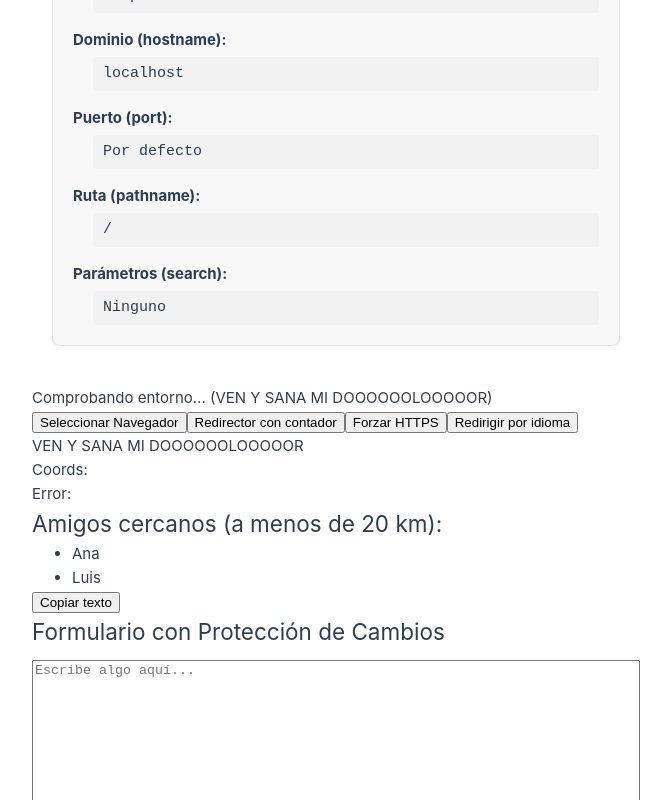
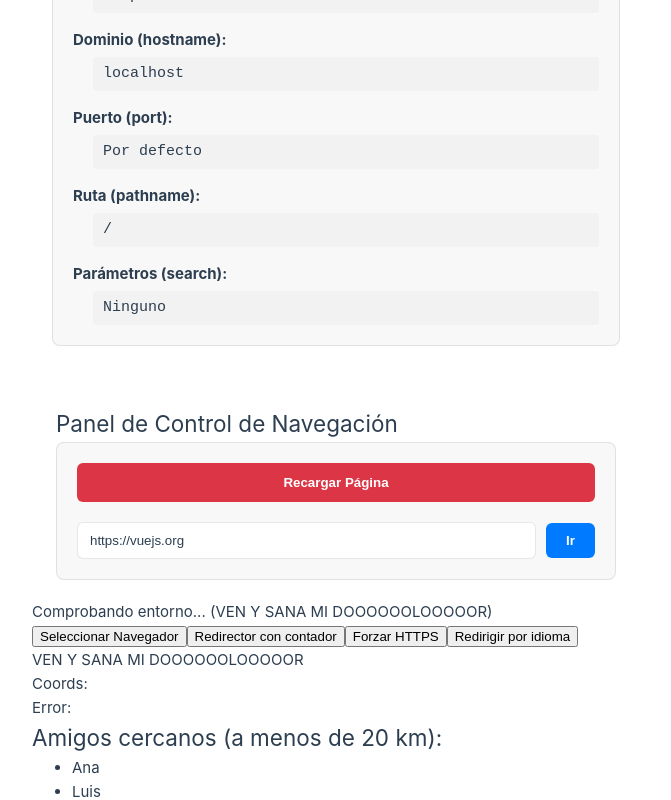
Before and after one commit to YMB06/DWECY-H, a Vue app in the folder Practica3/Practica3/: page / in a window 1280 px wide. Shown: the part 449-1249 px from the top of the page, without its empty margins (608-1279 px from the left). Built offline with nearby package versions, Linux system fonts and the light colour scheme; no server answers.

Commit message:
2.2 completado

```diff
--- a/Practica3/Practica3/src/App.vue
+++ b/Practica3/Practica3/src/App.vue
@@ -3,6 +3,7 @@ import WindowSizeDisplay from './components/Punto1/Punto1-1/WindowSizeDisplay.vu
 import ScrollToTopButton from './components/Punto1/Punto1-2/ScrollToTopButton.vue';
 import ScrollProgressBar from './components/Punto1/Punto1-3/ScrollProgressBar.vue'
 import UrlInspector from './components/Punto2/Punto2-1/UrlInspector.vue';
+import NavigationTools from './components/Punto2/Punto2-2/NavigationTools.vue';
 import SmartRedirector from './components/Punto2/Punto2-3/SmartRedirector.vue';
 import ProximityDetector from './components/Punto3/Punto3-3/ProximityDetector.vue';
 import CopyToClipboard from './components/Punto3/Punto3-4/CopyToClipboard.vue';
@@ -24,6 +25,7 @@ import CalendarEvent from './components/Punto7/Punto7-4/calendarEvent.vue';
     <ScrollToTopButton />
     <ScrollProgressBar />
     <UrlInspector />
+    <NavigationTools />
     <SmartRedirector />
     <ProximityDetector />
     <CopyToClipboard textToCopy="kirby" />
--- /dev/null
+++ b/Practica3/Practica3/src/components/Punto2/Punto2-2/NavigationTools.vue
@@ -0,0 +1,110 @@
+<template>
+  <div class="navigation-tools">
+    <h2>Panel de Control de Navegación</h2>
+
+    <div class="controls">
+      <button @click="reloadPage" class="reload-btn">
+        Recargar Página
+      </button>
+
+      <div class="url-navigation">
+        <input
+          type="text"
+          v-model="externalUrl"
+          placeholder="Introduce una URL"
+          class="url-input"
+        />
+        <button @click="goToExternalUrl" class="go-btn">
+          Ir
+        </button>
+      </div>
+    </div>
+  </div>
+</template>
+
+<script setup lang="ts">
+import { ref } from 'vue';
+
+const externalUrl = ref('https://vuejs.org');
+
+function reloadPage() {
+  window.location.reload();
+}
+
+function goToExternalUrl() {
+  window.location.assign(externalUrl.value);
+}
+</script>
+
+<style scoped>
+.navigation-tools {
+  padding: 20px;
+  max-width: 600px;
+  margin: 0 auto;
+}
+
+.controls {
+  display: flex;
+  flex-direction: column;
+  gap: 20px;
+  background: var(--color-background-soft);
+  border: 1px solid var(--color-border);
+  border-radius: 8px;
+  padding: 20px;
+}
+
+.reload-btn {
+  padding: 12px 20px;
+  background: #dc3545;
+  color: white;
+  border: none;
+  border-radius: 6px;
+  cursor: pointer;
+  font-weight: bold;
+  transition: background 0.3s ease;
+}
+
+.reload-btn:hover {
+  background: #c82333;
+}
+
+.url-navigation {
+  display: flex;
+  gap: 10px;
+  align-items: center;
+}
+
+.url-input {
+  flex: 1;
+  padding: 10px 12px;
+  border: 1px solid var(--color-border);
+  border-radius: 6px;
+  background: var(--color-background);
+  color: var(--color-text);
+}
+
+.go-btn {
+  padding: 10px 20px;
+  background: #007bff;
+  color: white;
+  border: none;
+  border-radius: 6px;
+  cursor: pointer;
+  font-weight: bold;
+  transition: background 0.3s ease;
+}
+
+.go-btn:hover {
+  background: #0056b3;
+}
+
+@media (max-width: 600px) {
+  .url-navigation {
+    flex-direction: column;
+  }
+
+  .url-input {
+    width: 100%;
+  }
+}
+</style>
```
